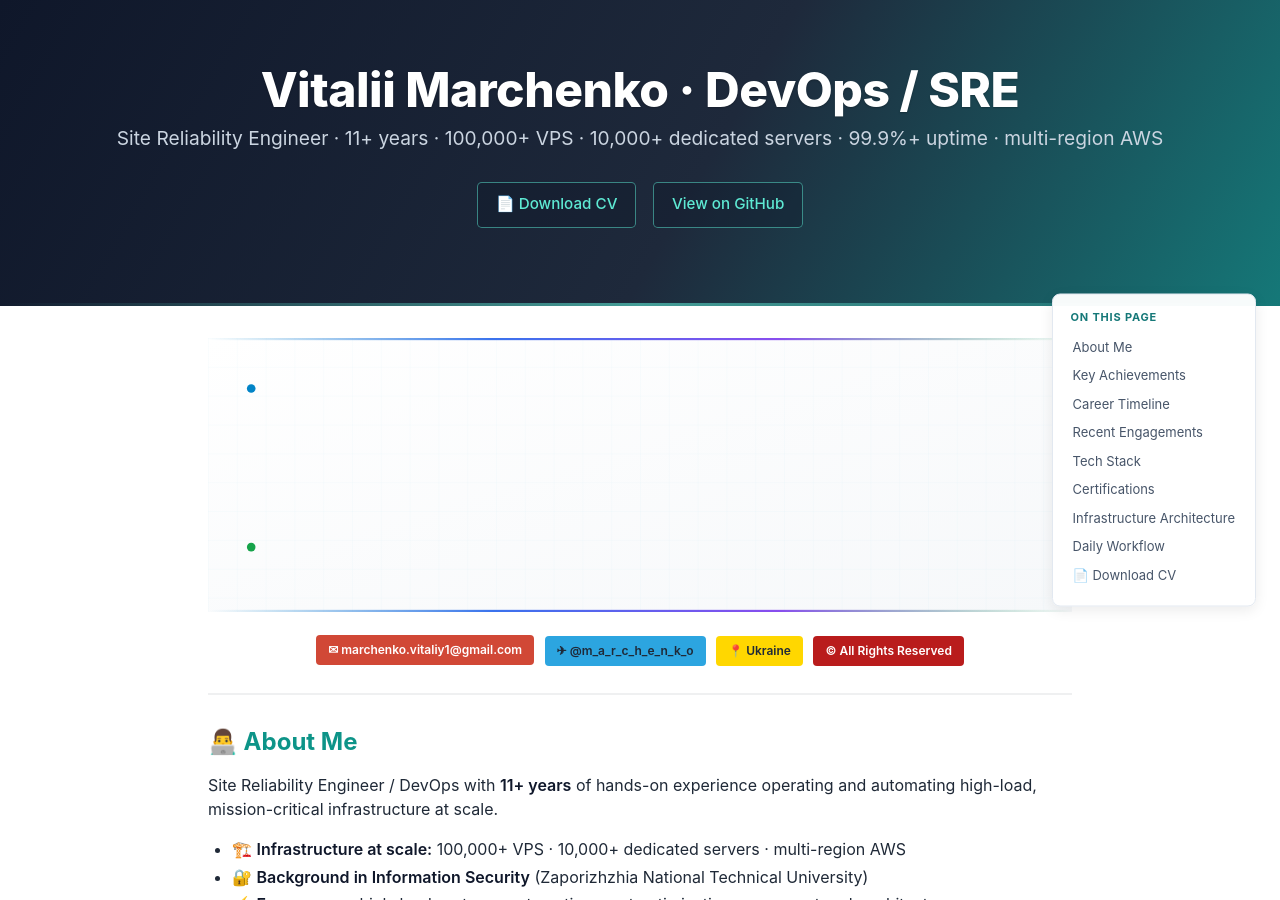
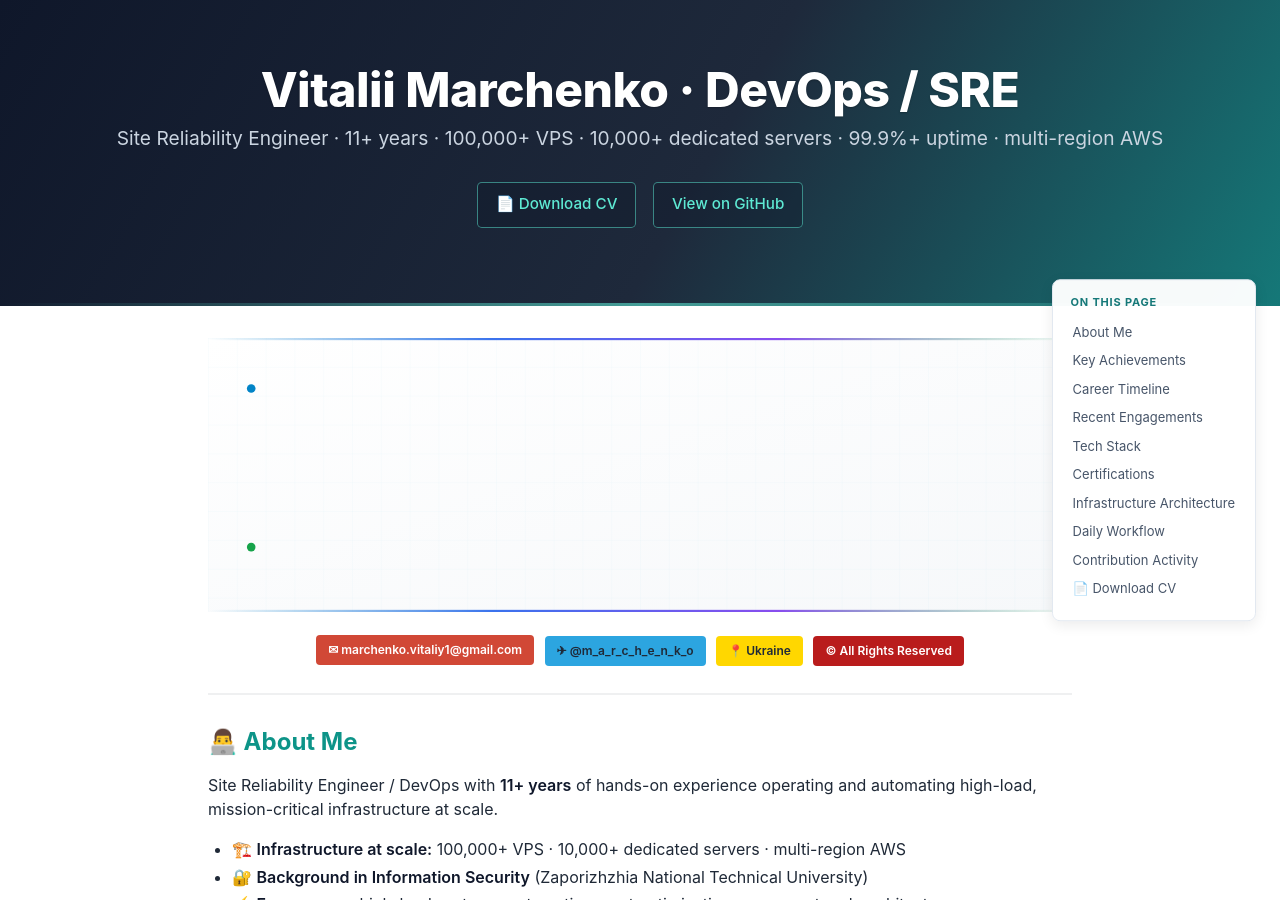
Before and after one commit to marchenkovit/marchenkovit, a Jekyll site: the page built from index.md, in a window 1280 px wide and 900 px high. Built offline with Jekyll 4.4.1, drawn with Linux system fonts in a browser that asks for light colours; Markdown is read by kramdown in place of the engine named in the settings; part of the change alters nothing that is shown.

Commit message:
Refactor #3: hero alt parity, robust ToC CV link, strip SVG comments
1. README.md + index.md: hero alt "6 AWS regions" -> "multi-region AWS".
   Every other place (config, descriptions, og:image, JSON-LD — 8 spots)
   already said "multi-region AWS"; the infra diagram shows 3 illustrative
   regions, so the lone "6" was an inconsistency. Aligned the 2 outliers.
2. _includes/head-custom.html: ToC no longer hijacks the "Contribution
   Activity" heading via brittle exact-string match. Every heading now gets
   a real jump link, and a dedicated "Download CV" item is always appended
   last — robust to heading renames.
3. assets/{hero,career,infra,workflow}.svg: strip inert whole-line XML
   comments (-2.2 KB). Verified element counts + viewBox unchanged and XML
   still valid per file. Did NOT run aggressive svgo — it guts these
   <style>-driven SVGs (96% content loss on infra.svg in testing).

```diff
--- a/_includes/head-custom.html
+++ b/_includes/head-custom.html
@@ -131,18 +131,19 @@
       }
       var li = document.createElement('li');
       var a = document.createElement('a');
-      var text = h.textContent.replace(/^[\s\W_]+/, '').trim();
-      if (text === 'Contribution Activity') {
-        a.href = '/assets/CV_Vitalii_Marchenko.pdf';
-        a.setAttribute('download', '');
-        a.textContent = '📄 Download CV';
-      } else {
-        a.href = '#' + h.id;
-        a.textContent = text;
-      }
+      a.href = '#' + h.id;
+      a.textContent = h.textContent.replace(/^[\s\W_]+/, '').trim();
       li.appendChild(a);
       frag.appendChild(li);
     });
+    // Dedicated CV download entry — always last, independent of heading text (robust to renames)
+    var cvLi = document.createElement('li');
+    var cvA = document.createElement('a');
+    cvA.href = '/assets/CV_Vitalii_Marchenko.pdf';
+    cvA.setAttribute('download', '');
+    cvA.textContent = '📄 Download CV';
+    cvLi.appendChild(cvA);
+    frag.appendChild(cvLi);
     ul.appendChild(frag);
     document.body.appendChild(toc);
   }
--- a/index.md
+++ b/index.md
@@ -5,7 +5,7 @@ description: "Site Reliability Engineer · 11+ years · 100,000+ VPS · 10,000+
 ---
 
 <div align="center">
-  <img src="./assets/hero.svg" alt="Vitalii Marchenko — Site Reliability Engineer · DevOps · 11+ years · 100,000+ VPS · 10,000+ dedicated servers · 99.9%+ uptime · 6 AWS regions" width="1200" height="380" fetchpriority="high" decoding="async" style="max-width:100%;height:auto"/>
+  <img src="./assets/hero.svg" alt="Vitalii Marchenko — Site Reliability Engineer · DevOps · 11+ years · 100,000+ VPS · 10,000+ dedicated servers · 99.9%+ uptime · multi-region AWS" width="1200" height="380" fetchpriority="high" decoding="async" style="max-width:100%;height:auto"/>
 </div>
 
 <div align="center" class="contact-strip">
```
Also changed, not shown: README.md, assets/career.svg, assets/hero.svg, assets/infra.svg, assets/workflow.svg.
